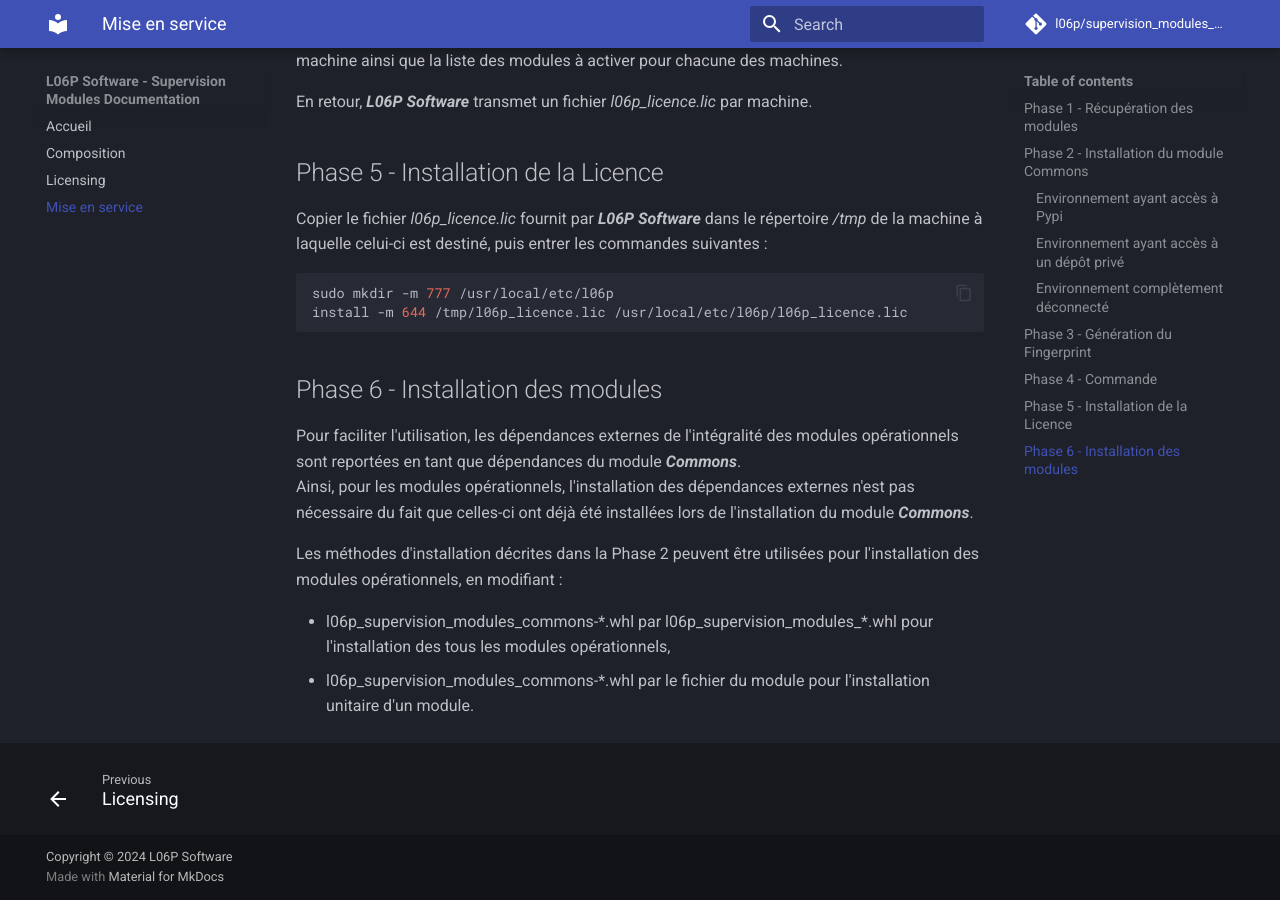
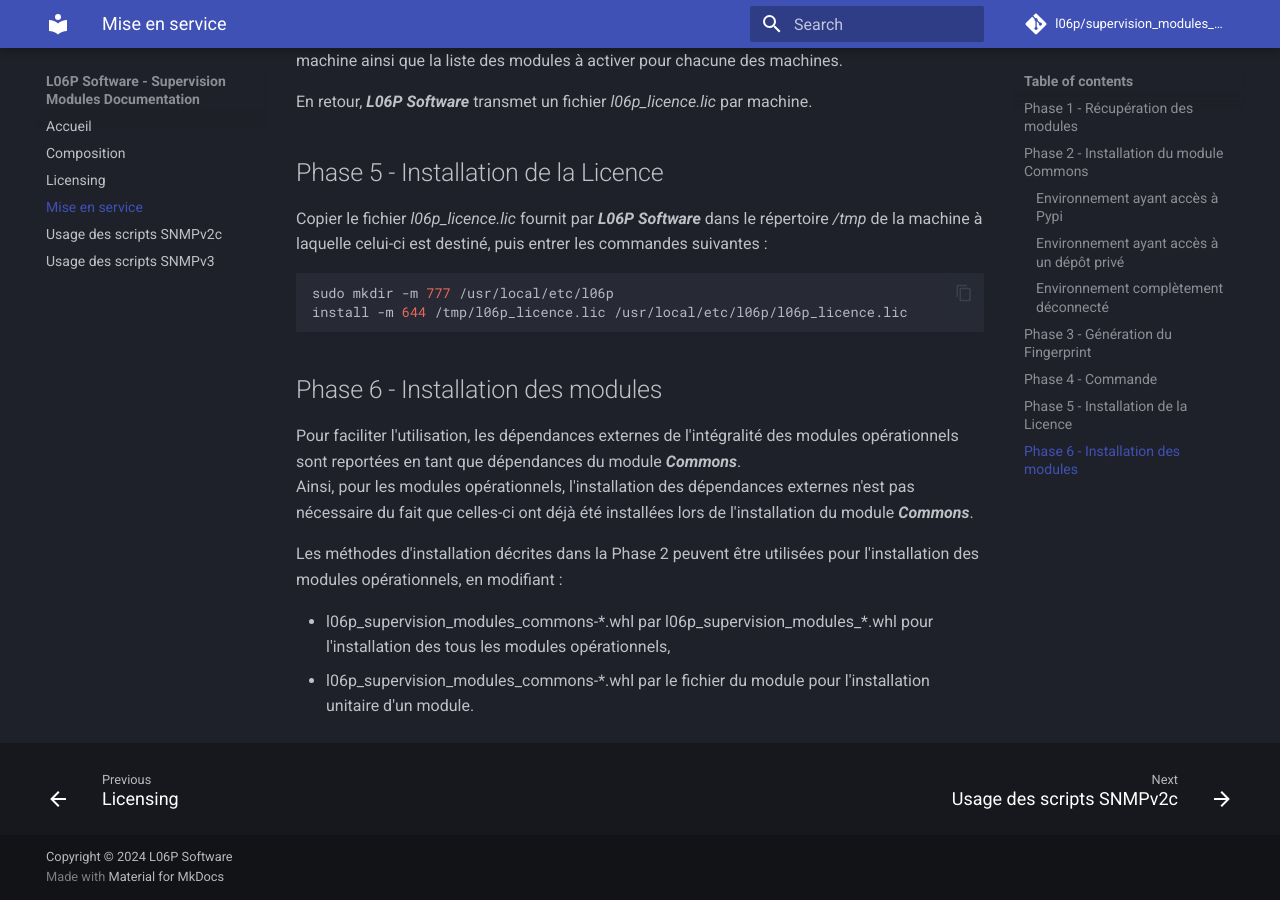
Before and after one commit to l06p/supervision_modules_documentation, an MkDocs documentation site: the page built from docs/mise_en_service.md, in a window 1280 px wide and 900 px high, scrolled down 1810 px. Built offline with MkDocs 1.6.1 and Material for MkDocs 9.7.7, drawn with Linux system fonts in a browser that asks for light colours; comment, search, counter and statistics services are not loaded.

Commit message:
Péparation des sections spécifiques à l'usage des scripts SNMPv2c et SNMPv3

```diff
--- /dev/null
+++ b/docs/usage_snmpv2c.md
@@ -0,0 +1 @@
+# Usage des scripts SNMPv2c
--- /dev/null
+++ b/docs/usage_snmpv3.md
@@ -0,0 +1 @@
+# Usage des scripts SNMPv3
--- a/mkdocs.yml
+++ b/mkdocs.yml
@@ -21,6 +21,8 @@
   - Composition: composition.md
   - Licensing: licensing.md
   - Mise en service: mise_en_service.md
+  - Usage des scripts SNMPv2c : usage_snmpv2c.md
+  - Usage des scripts SNMPv3 : usage_snmpv3.md
 
 markdown_extensions:
   - admonition
```
